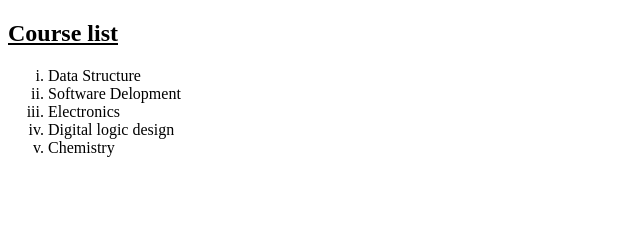
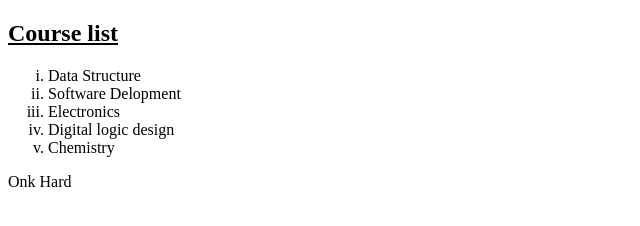
Before and after one commit to sasifat18/Project-1.0, a plain HTML site: page index.html in a window 1280 px wide. Shown: the full height of the page, 0-640 px from the left. Drawn offline with Linux system fonts and the light colour scheme.

Commit message:
=ptag-added

```diff
--- a/index.html
+++ b/index.html
@@ -15,5 +15,6 @@
          <li>Chemistry</li>
 
     </ol>
+    <p> Onk Hard </p>
 </body>
 </html>
```
